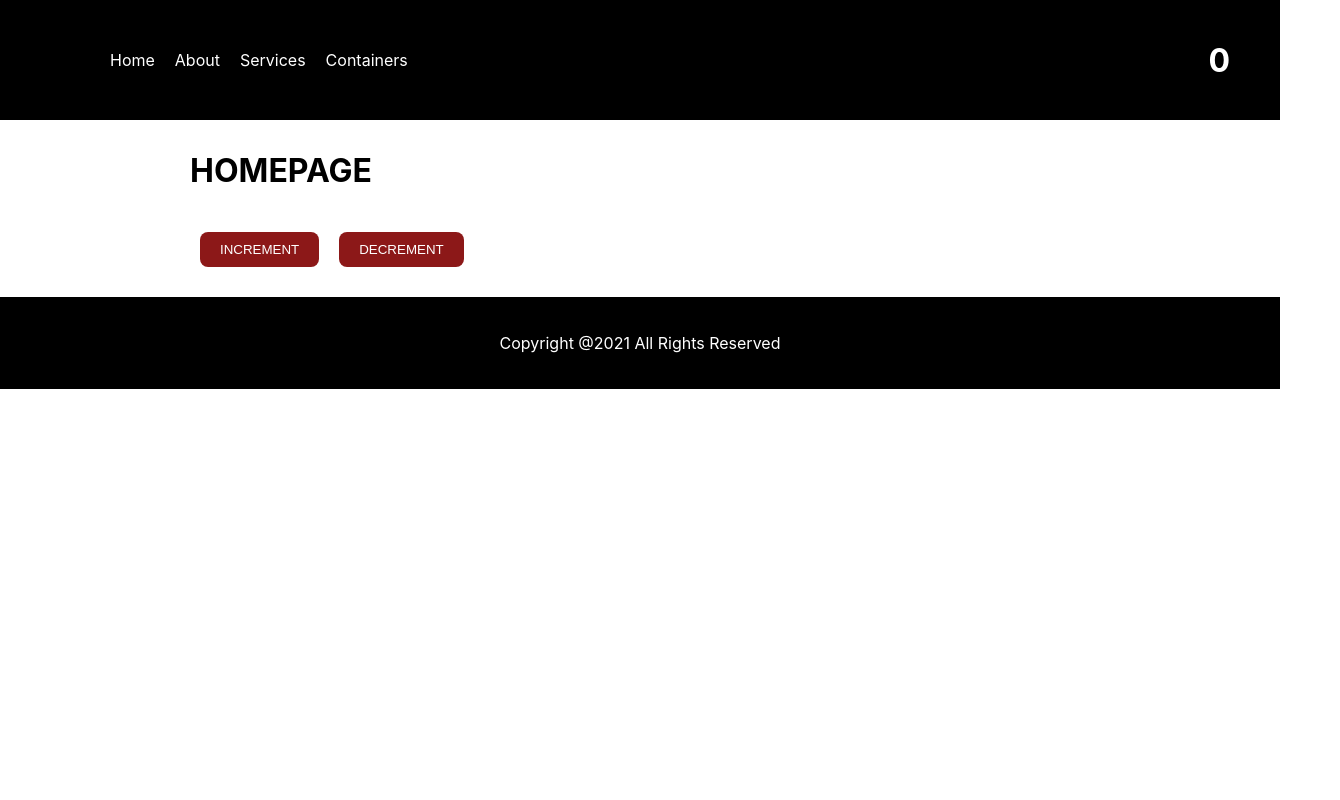
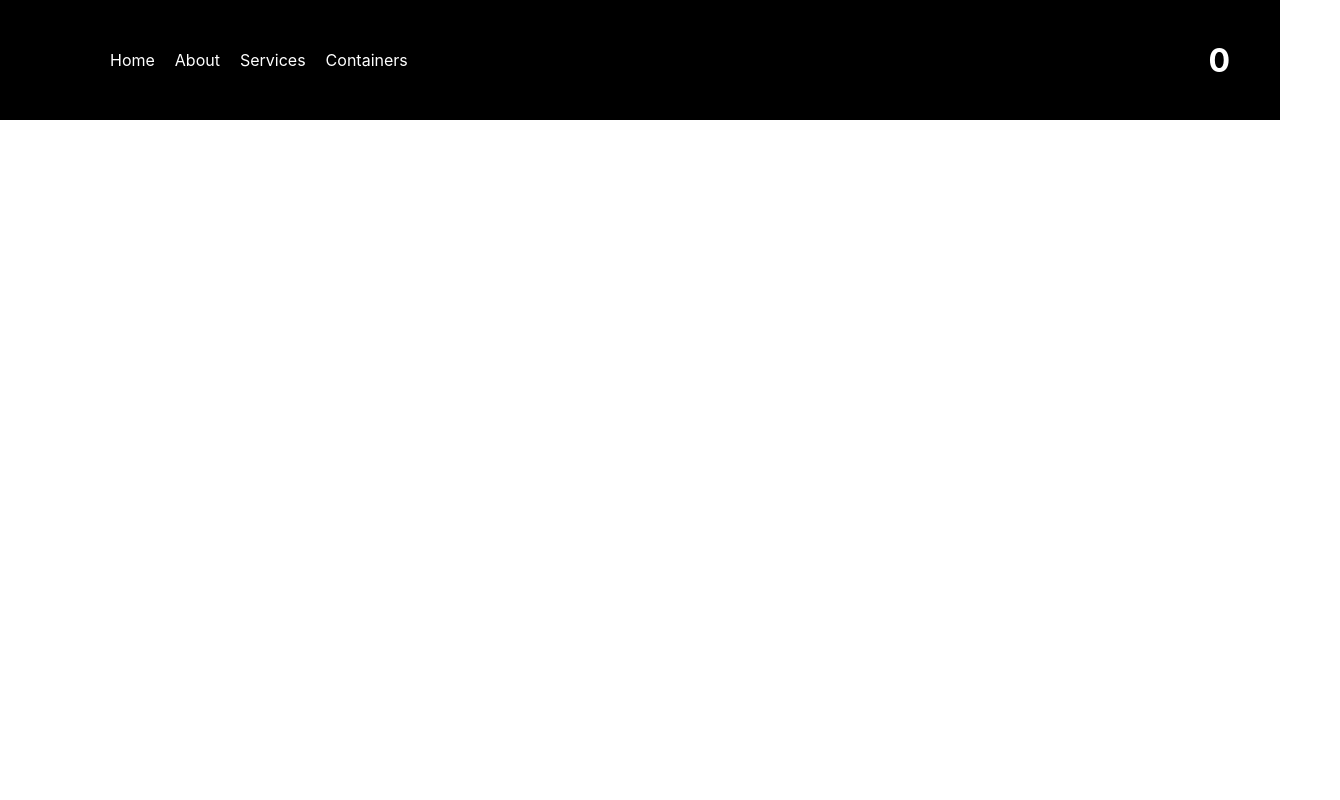
Before and after one commit to INOCcent-afk/next-js-bundle, a Next.js app: page / in a window 1280 px wide. Shown: the top 800 px of the page, 1340 px wide, since content can reach past the window. Built offline with nearby package versions, Linux system fonts and the light colour scheme.

Commit message:
intersection obs

```diff
--- /dev/null
+++ b/components/Letter/index.ts
@@ -0,0 +1 @@
+export { default } from "./Letter";
--- a/package.json
+++ b/package.json
@@ -15,6 +15,7 @@
     "next": "10.2.3",
     "react": "17.0.2",
     "react-dom": "17.0.2",
+    "react-intersection-observer": "^8.32.0",
     "react-query": "^3.16.0",
     "react-redux": "^7.2.4",
     "sass": "^1.34.0",
--- a/pages/index.tsx
+++ b/pages/index.tsx
@@ -3,11 +3,46 @@ import Button from "../components/Button";
 
 import { decrement, increment } from "../redux/Counter.slice";
 import { useAppDispatch } from "../redux/hook";
-import { motion } from "framer-motion";
+import { motion, useAnimation } from "framer-motion";
+
 import { PageAnimate } from "../animations/PageTransition";
+import { useInView } from "react-intersection-observer";
+
+const scrollVariant = {
+  hidden: {
+    opacity: 0,
+    x: 0,
+    transition: {
+      duration: 1,
+    },
+  },
+  visible: {
+    opacity: 1,
+    x: 250,
+    transition: {
+      duration: 1,
+    },
+  },
+};
 
 export default function Home() {
   const dispatch = useAppDispatch();
+  const controls = useAnimation();
+
+  const { ref, inView } = useInView({
+    triggerOnce: false,
+  });
+
+  React.useEffect(() => {
+    if (inView) {
+      controls.start("visible");
+      console.log("can see pussy");
+    }
+    if (!inView) {
+      controls.start("hidden");
+      console.log("cant see shit");
+    }
+  }, [controls, inView]);
 
   return (
     <>
@@ -17,7 +52,15 @@ export default function Home() {
         animate="animate"
         exit="exit"
       >
-        <h1>HOMEPAGE</h1>
+        <div className="spacer"></div>
+        <motion.h1
+          variants={scrollVariant}
+          initial="hidden"
+          animate={controls}
+          ref={ref}
+        >
+          HOMEPAGE
+        </motion.h1>
         <Button event={() => dispatch(increment())}>INCREMENT</Button>
         <Button event={() => dispatch(decrement())}>DECREMENT</Button>
       </motion.div>
--- a/styles/GlobalStyles.ts
+++ b/styles/GlobalStyles.ts
@@ -1,6 +1,10 @@
 import styled, { createGlobalStyle } from "styled-components";
 
 export const GlobalStyle = createGlobalStyle`
+  * {
+    box-sizing: border-box;
+  }
+
   html,
   body {
     padding: 0;
@@ -14,9 +18,11 @@ export const GlobalStyle = createGlobalStyle`
     text-decoration: none;
   }
 
-  * {
-    box-sizing: border-box;
+  .spacer {
+    height: 1500px;
   }
+
+
 `;
 
 export const BodyInner = styled.div`
```
Also changed, not shown: components/Letter/Letter.tsx (added, +7 -0 lines), 1 other file (tests, documents, lock files or other folders).
